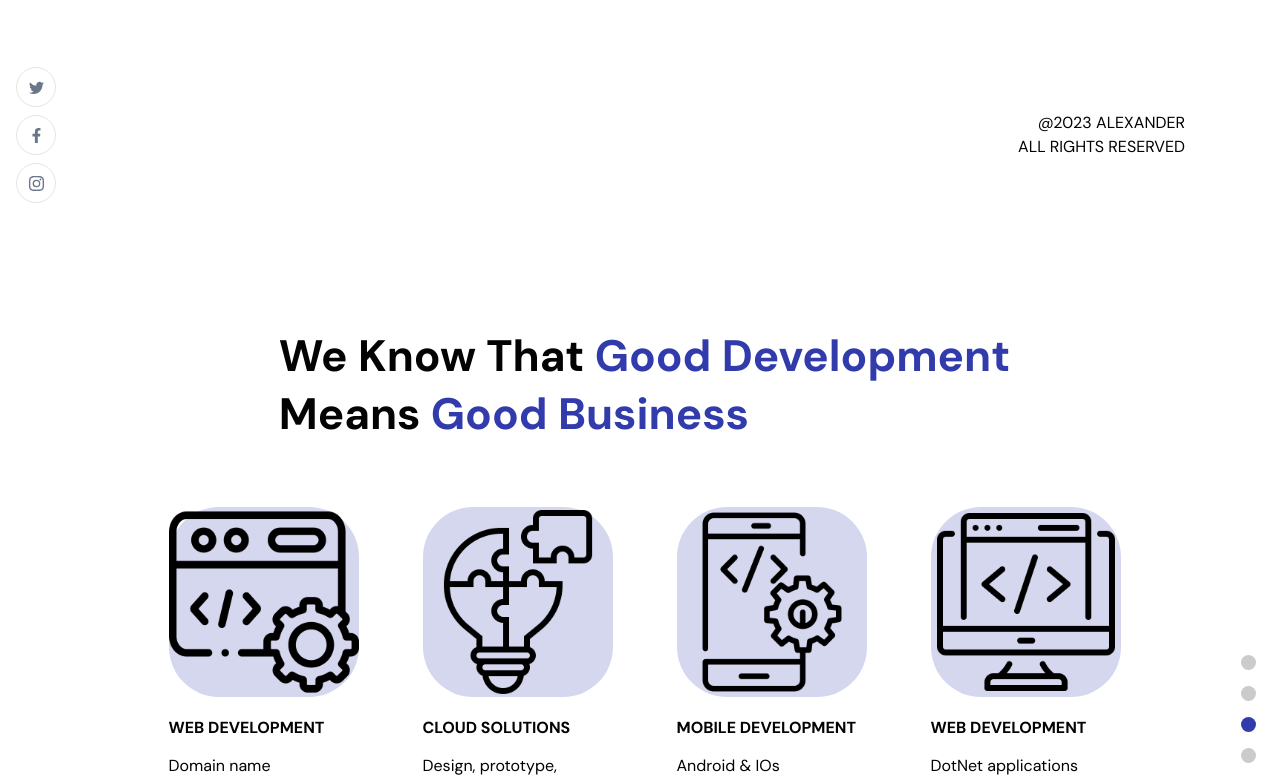
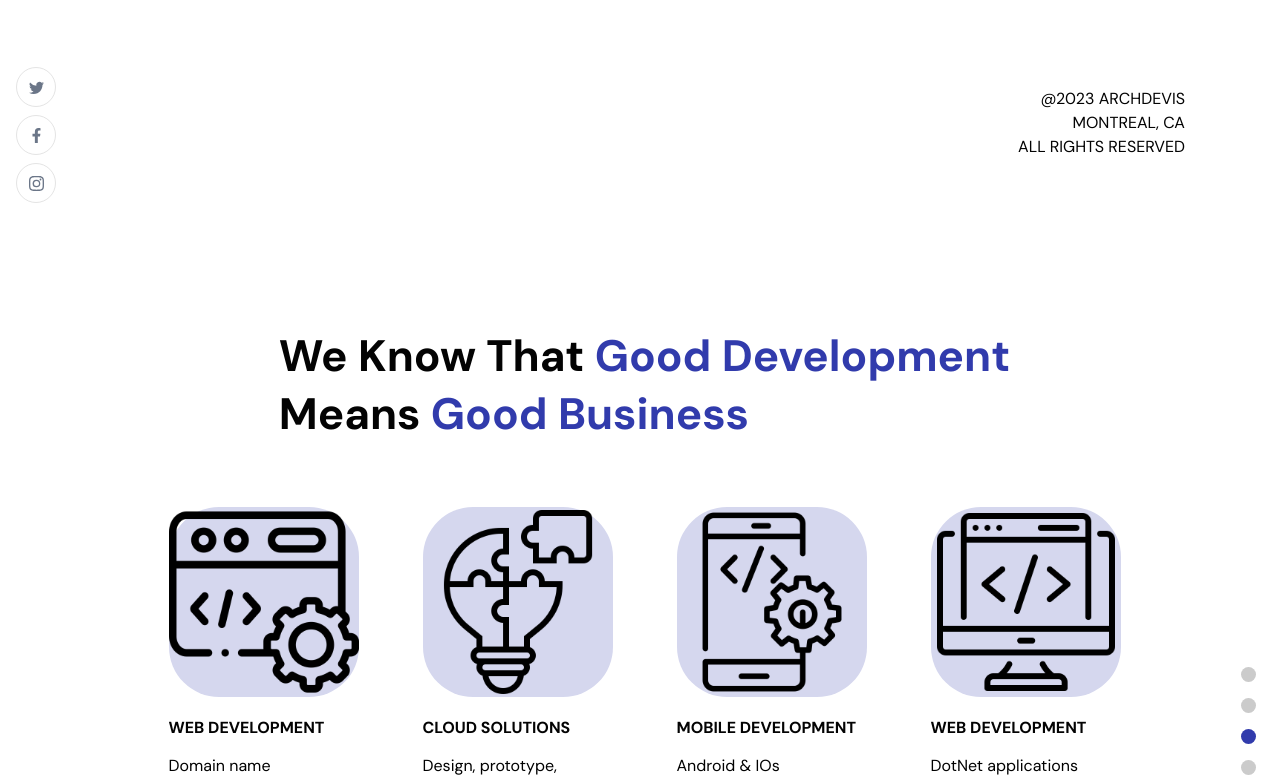
Before and after one commit to Payes13/Archdevis_Website, a React (Create React App) app: page / in a window 1280 px wide. Shown: the part 1377-2154 px from the top of the page. Built offline with nearby package versions, Linux system fonts and the light colour scheme.

Commit message:
Website Version 1 complete

```diff
--- a/src/wrapper/AppWrap.js
+++ b/src/wrapper/AppWrap.js
@@ -15,7 +15,8 @@ const AppWrap = (Component, idName, classNames) => function HOC() {
         <Component />
 
         <div className="copyright">
-          <p className="p-text">@2023 ALEXANDER</p>
+          <p className="p-text">@2023 ARCHDEVIS</p>
+          <p className="p-text">MONTREAL, CA</p>
           <p className="p-text">All rights reserved</p>
         </div>
       </div>
```
